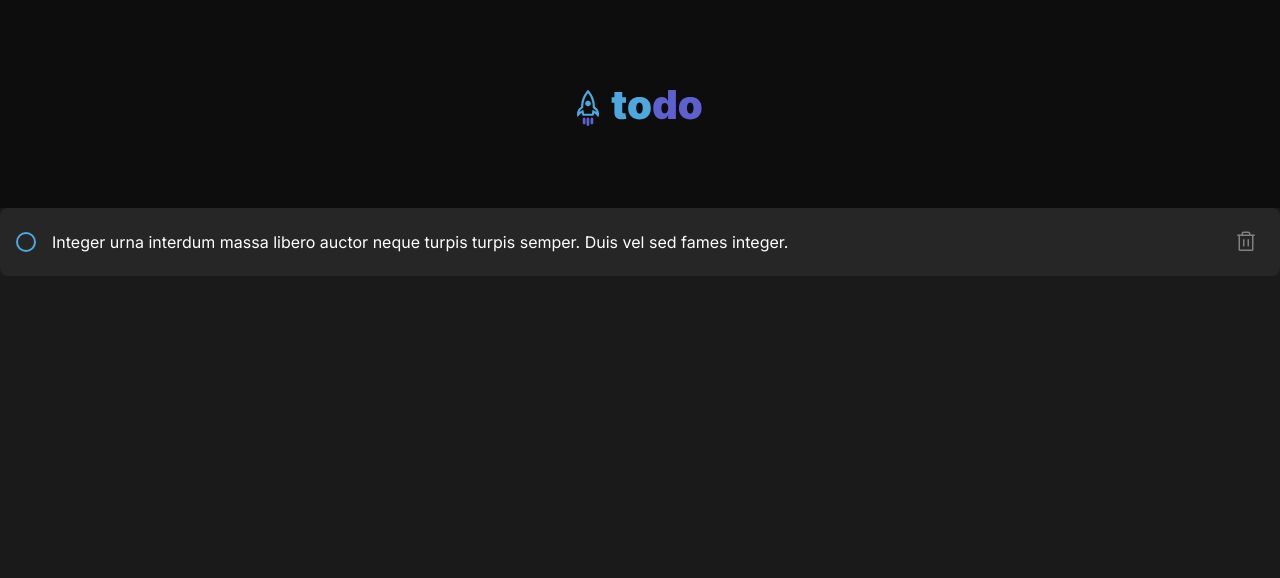
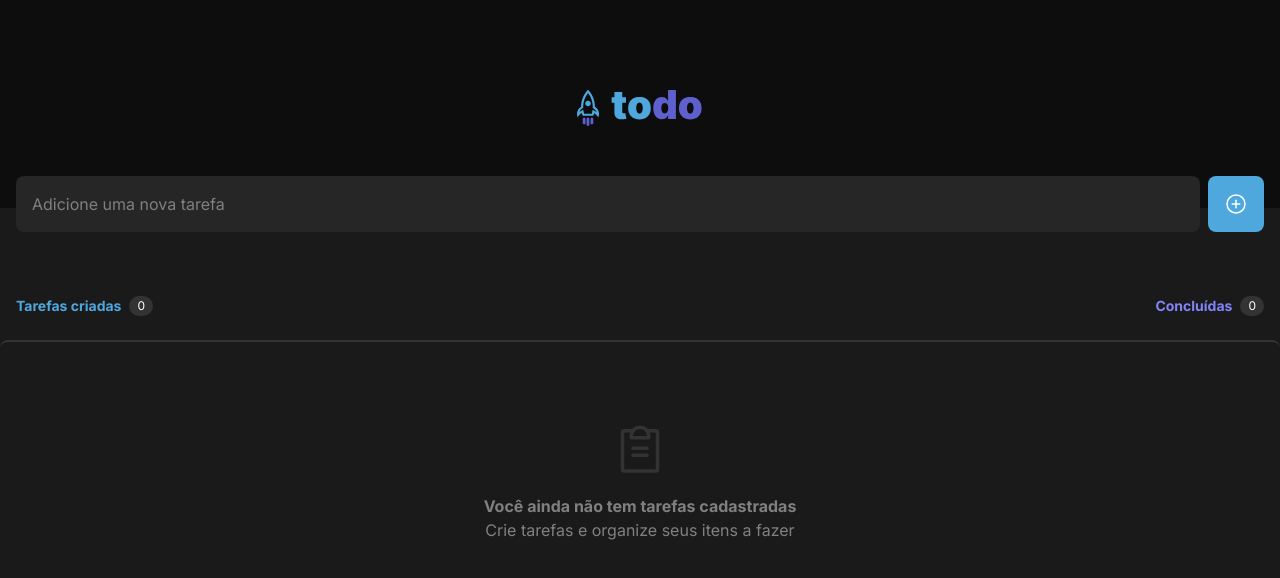
Before and after one commit to pedromeira220/ignite-fundamentos-react, a React (Vite) app: page / in a window 1280 px wide. Shown: the top 578 px of the page. Built offline with nearby package versions, Linux system fonts and the light colour scheme.

Commit message:
feat: adding the task list style

```diff
--- a/src/App.tsx
+++ b/src/App.tsx
@@ -4,7 +4,7 @@ import './styles/main.css'
 
 function App() {
   return (
-    <div className="font-inter">
+    <div className="font-inter h-full">
       <Home />
     </div>
   )
--- a/src/components/Button/index.tsx
+++ b/src/components/Button/index.tsx
@@ -7,9 +7,9 @@ interface ButtonProps {
 export function Button({ text }: ButtonProps) {
   return (
     <button className="bg-blue text-white font-bold flex items-center justify-between p-4 rounded-lg gap-2 hover:bg-blue-dark transition-colors">
-      <span>{text}</span>
+      <span className="hidden">{text}</span>
       <span>
-        <PlusCircle size={32} />
+        <PlusCircle size={24} />
       </span>
     </button>
   )
--- a/src/pages/Home/index.tsx
+++ b/src/pages/Home/index.tsx
@@ -1,13 +1,49 @@
+import { ClipboardText } from 'phosphor-react'
+import { Button } from '../../components/Button'
 import { Header } from '../../components/Header'
-import { Task } from '../../components/Task'
+import { Input } from '../../components/Input'
 
 export function Home() {
   return (
-    <div>
+    <div className="h-full">
       <Header />
-      <div className="w-full">
-        <Task />
+      <div className="w-full px-4 -mt-8 ">
+        <div className="w-full flex items-center justify-between gap-2">
+          <Input placeholder="Adicione uma nova tarefa" />
+          <Button text="Criar" />
+        </div>
       </div>
+
+      <section className="w-full h-full">
+        <header className="w-full">
+          <div className="w-full flex items-center justify-between px-4 mt-16">
+            <div className="flex gap-2">
+              <span className="font-bold text-blue text-sm">
+                Tarefas criadas
+              </span>
+              <span className="px-2 py-[0.125rem] bg-gray-400 rounded-full flex items-center justify-center ">
+                <span className="text-white text-xs">0</span>
+              </span>
+            </div>
+            <div className="flex gap-2">
+              <span className="font-bold text-purple text-sm">Concluídas</span>
+              <span className="px-2 py-[0.125rem] bg-gray-400 rounded-full flex items-center justify-center ">
+                <span className="text-white text-xs">0</span>
+              </span>
+            </div>
+          </div>
+        </header>
+
+        <main className="w-full rounded-2 overflow-hidden flex-1 border-t-2 border-gray-400 rounded-lg mt-6 flex items-center justify-center flex-col text-gray-300 ">
+          <div className="flex items-center justify-center flex-col mt-20">
+            <ClipboardText size={56} color="#333333" />
+            <span className="font-bold mt-4">
+              Você ainda não tem tarefas cadastradas
+            </span>
+            <span>Crie tarefas e organize seus itens a fazer</span>
+          </div>
+        </main>
+      </section>
     </div>
   )
 }
```
